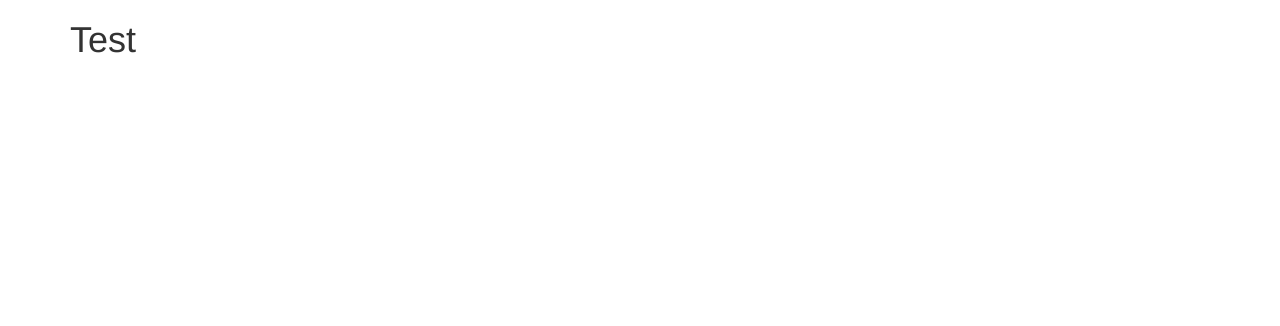
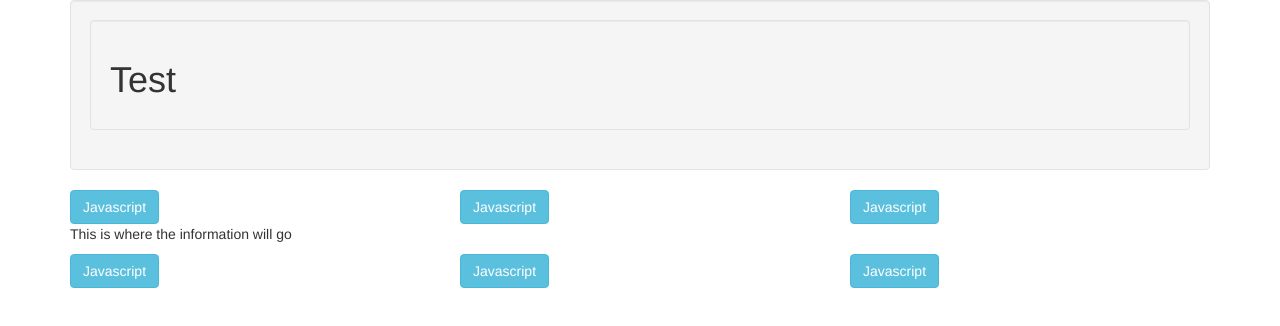
Before and after one commit to Evan-Alexander/js-flashcards, a plain HTML site: page index.html in a window 1280 px wide. Drawn offline with Linux system fonts and the light colour scheme.

Commit message:
create template bootstrap row and columns

```diff
--- a/index.html
+++ b/index.html
@@ -8,11 +8,46 @@
     <script src="js/scripts.js"></script>
     <title>Javascript Flashcards</title>
   </head>
+
   <body>
     <div class="container">
-      <h1>Test</h1>
+      <div class="well">
+        <header class="well">
+          <h1>Test</h1>
+        </header>
+      </div>
+
+      <div class="row">
+        <div class="col-md-4">
+          <button class="btn btn-info" id="javascript">Javascript</button>
+          <p>This is where the information will go</p>
+        </div>
+        <div class="col-md-4">
+          <button class="btn btn-info" id="javascript">Javascript</button>
+        </div>
+        <div class="col-md-4">
+          <button class="btn btn-info" id="javascript">Javascript</button>
+        </div>
+      </div>
+
+      <div class="row">
+        <div class="col-md-4">
+          <button class="btn btn-info" id="javascript">Javascript</button>
+        </div>
+        <div class="col-md-4">
+          <button class="btn btn-info" id="javascript">Javascript</button>
+        </div>
+        <div class="col-md-4">
+          <button class="btn btn-info" id="javascript">Javascript</button>
+        </div>
+      </div>
+
+
+
+
+
+
 
     </div>
-
   </body>
 </html>
```
